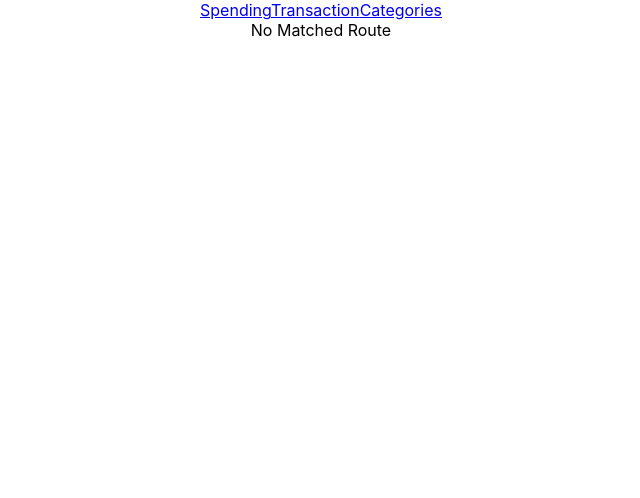
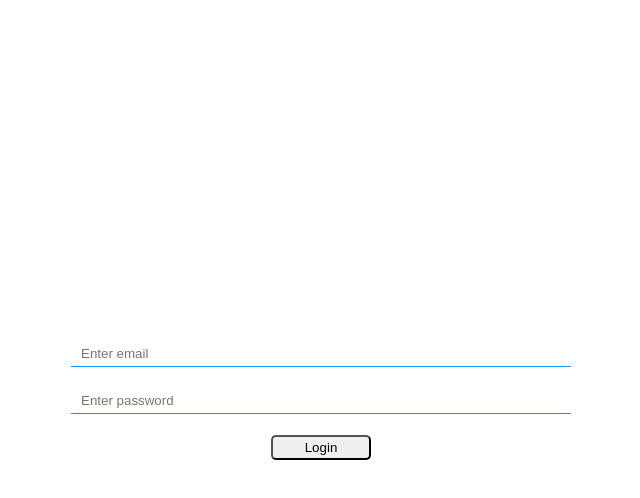
Before and after one commit to sivams20/expense-tracker, a React (Create React App) app: page / in a window 1280 px wide. Shown: the top 498 px of the page, without its empty margins (319-959 px from the left). Built offline with nearby package versions, Linux system fonts and the light colour scheme.

Commit message:
Fixed the issue - showing nav bar in login page

```diff
--- a/src/App.js
+++ b/src/App.js
@@ -1,5 +1,5 @@
 import { Provider } from 'react-redux';
-import { BrowserRouter, Route, Routes } from 'react-router-dom';
+import { Route, Routes, useLocation } from 'react-router-dom';
 import './App.css';
 import Category from './components/Category/Category';
 import { Error } from './components/Error/Error';
@@ -10,20 +10,19 @@ import Transaction from './components/Transaction/Transaction';
 import store from './redux/store';
 
 function App() {
+  const { pathname } = useLocation();
   return (
     <Provider store={store}>
-      <BrowserRouter>
         <div className="App">
-          <Navbar/>
+          {pathname === '/' ? null : <Navbar />}
           <Routes>
-            <Route exact path='/login' element={ <Login /> } />
+            <Route exact path='/' element={ <Login /> } />
             <Route path='spending' element={ <Spending /> } />
             <Route path='transaction' element={ <Transaction /> } />
             <Route path='category' element={ <Category /> } />
             <Route path='*' element={ <Error /> } />
           </Routes>
         </div>
-      </BrowserRouter>
     </Provider>
   );
 }
--- a/src/index.js
+++ b/src/index.js
@@ -1,4 +1,5 @@
 import React from 'react';
+import {BrowserRouter as Router} from 'react-router-dom';
 import ReactDOM from 'react-dom/client';
 import './index.css';
 import App from './App';
@@ -26,7 +27,9 @@ axios.interceptors.response.use((response)=>{
 const root = ReactDOM.createRoot(document.getElementById('root'));
 root.render(
   <React.StrictMode>
-    <App />
+    <Router>
+      <App />
+    </Router>
   </React.StrictMode>
 );
 
--- a/src/redux/login/loginActions.js
+++ b/src/redux/login/loginActions.js
@@ -33,9 +33,9 @@ export const loginUser = (credential, navigate) =>{
         const url = 'http://localhost:5000/user/signin';
         axios.post(url, credential)
         .then(response =>{
-            dispatch(loginSuccess(response));
+            dispatch(loginSuccess(response.data.token));
             localStorage.setItem('token', response.data.token);
-            navigate("transaction");
+            navigate("spending");
         })
         .catch(error => {
             console.log(error);
```
